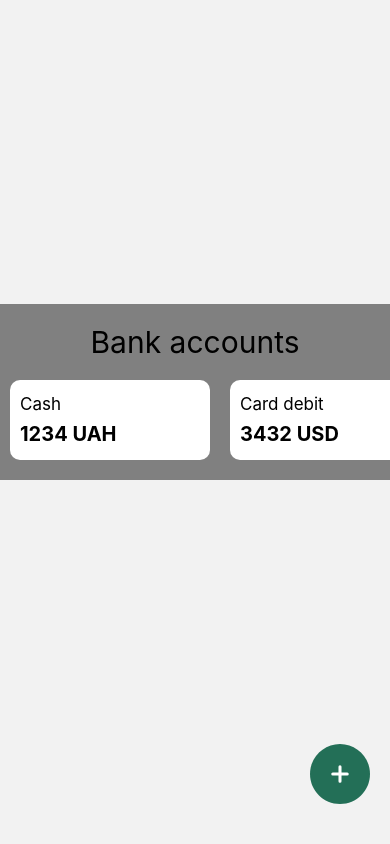
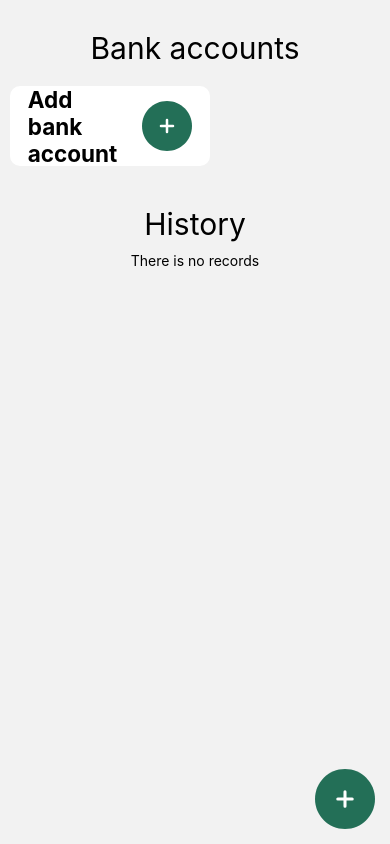
Before and after one commit to A-Why-not-fork-repositories-Good-Luck/Stu-Griffin-finance-tracker-app, a React Native app: screen /main-page in a window 390 px wide. Built offline with nearby package versions, Linux system fonts and the light colour scheme.

Commit message:
Added saving in async storage

```diff
--- /dev/null
+++ b/assets/icons/GrayCircleIcon.tsx
@@ -0,0 +1,15 @@
+import * as React from 'react';
+import Svg, { SvgProps, Circle } from 'react-native-svg';
+
+const SvgComponent = (props: SvgProps) => (
+	<Svg
+		xmlns="http://www.w3.org/2000/svg"
+		viewBox="0 0 512 512"
+		xmlSpace="preserve"
+		{...props}
+	>
+		<Circle cx={256} cy={256} r={256} />
+	</Svg>
+);
+
+export default SvgComponent;
--- a/package.json
+++ b/package.json
@@ -9,6 +9,7 @@
     "web": "expo start --web"
   },
   "dependencies": {
+    "@react-native-async-storage/async-storage": "~1.17.3",
     "@react-native-picker/picker": "^2.4.8",
     "@react-navigation/native": "^6.0.16",
     "@react-navigation/native-stack": "^6.9.4",
--- a/src/Navigation.tsx
+++ b/src/Navigation.tsx
@@ -1,4 +1,4 @@
-import * as React from 'react';
+import React from 'react';
 import MainPage from './view/MainPage';
 import CreateRecord from './view/CreateRecord';
 import { NavigationContainer } from '@react-navigation/native';
--- a/src/model/bankAccount.ts
+++ b/src/model/bankAccount.ts
@@ -9,29 +9,4 @@ export const bankAccountFormState: BankAccountI = {
 	currency: '',
 };
 
-export const bankAccountsStore: Array<BankAccountI> = [
-	{
-		id: '1',
-		title: 'Cash',
-		ammount: '1234',
-		currency: 'UAH',
-	},
-	{
-		id: '2',
-		title: 'Card debit',
-		ammount: '3432',
-		currency: 'USD',
-	},
-	{
-		id: '3',
-		title: 'Card credit',
-		ammount: '566',
-		currency: 'UAH',
-	},
-	{
-		id: '4',
-		title: 'Bank account',
-		ammount: '6765',
-		currency: 'EUR',
-	},
-];
+export const bankAccountsStore: Array<BankAccountI> = [];
--- a/src/redux/bankAccount.ts
+++ b/src/redux/bankAccount.ts
@@ -8,8 +8,11 @@ export const bankAccountsSlice = createSlice({
 		addBankAccount: (state, action) => {
 			return [...state, action.payload];
 		},
+		setBankAccounts: (state, action) => {
+			return [...state, ...action.payload];
+		},
 	},
 });
 
 export default bankAccountsSlice.reducer;
-export const { addBankAccount } = bankAccountsSlice.actions;
+export const { addBankAccount, setBankAccounts } = bankAccountsSlice.actions;
--- a/src/redux/records.ts
+++ b/src/redux/records.ts
@@ -8,8 +8,11 @@ export const recordsSlice = createSlice({
 		addRecord: (state, action) => {
 			return [...state, action.payload];
 		},
+		setRecords: (state, action) => {
+			return [...state, ...action.payload];
+		},
 	},
 });
 
 export default recordsSlice.reducer;
-export const { addRecord } = recordsSlice.actions;
+export const { addRecord, setRecords } = recordsSlice.actions;
--- a/src/view/BankAccounts.tsx
+++ b/src/view/BankAccounts.tsx
@@ -25,10 +25,10 @@ export default function BankAccounts() {
 
 	const renderItem = ({ item }: ItemI) => {
 		return(
-			<View style={styles.card}>
+			<TouchableOpacity style={styles.card}>
 				<Text style={styles.cardTitle}>{item.title}</Text>
 				<Text style={styles.cardText}>{item.ammount} {item.currency}</Text>
-			</View>
+			</TouchableOpacity>
 		);
 	};
 
@@ -90,7 +90,6 @@ const styles = StyleSheet.create({
 	},
 	container: {
 		paddingVertical: 10,
-		backgroundColor: 'gray',
 		justifyContent: 'center',
 		width: Dimensions.get('window').width,
 	},
--- a/src/view/MainPage.tsx
+++ b/src/view/MainPage.tsx
@@ -1,19 +1,83 @@
-import React from 'react';
+import React, { useEffect } from 'react';
 import BankAccounts from './BankAccounts';
+import { RootState } from '../types/redux';
 import { StatusBar } from 'expo-status-bar';
+import { setRecords } from '../redux/records';
+import RecordsHistory from './RecordsHistory';
 import AddIcon from '../../assets/icons/AddIcon';
+import { setBankAccounts } from '../redux/bankAccount';
+import { useDispatch, useSelector } from 'react-redux';
 import { useNavigation } from '@react-navigation/native';
-import { StyleSheet, TouchableOpacity, View, Dimensions } from 'react-native';
+import AsyncStorage from '@react-native-async-storage/async-storage';
+import { ScrollView, StyleSheet, TouchableOpacity, View, Dimensions, AppState } from 'react-native';
 
 const windowWidth = Dimensions.get('window').width;
 const windowHeight = Dimensions.get('window').height;
 
 export default function MainPage() {
+	const dispatch = useDispatch();
 	const navigation: any = useNavigation();
+	const records = useSelector((state: RootState) => state.records);
+	const bankAccounts = useSelector((state: RootState) => state.bankAccounts);
 
+	// AsyncStorage.removeItem('records');
+	// AsyncStorage.removeItem('bank-accounts');
+
+	useEffect(() => {
+		const subscription = AppState.addEventListener('change', nextAppState => {
+			switch(nextAppState) {
+			case 'active':
+				getDataFromAsyncStorage('records');
+				getDataFromAsyncStorage('bank-accounts');
+				break;
+			case 'background':
+				setDataFromAsyncStorage('records', JSON.stringify(records));
+				setDataFromAsyncStorage('bank-accounts', JSON.stringify(bankAccounts));
+				break;
+			default:
+			}
+		});
+		return () => {
+			subscription.remove();
+		};
+	}, [bankAccounts, records]);
+
+	const getDataFromAsyncStorage = async(key: string): Promise<void> => {
+		try {
+			let result: any = await AsyncStorage.getItem(key);
+			(typeof result === 'string') ? result = JSON.parse(result) : result = [];
+			switch(key) {
+			case 'records':
+				dispatch(setRecords(result));
+				break;
+			case 'bank-accounts':
+				dispatch(setBankAccounts(result));
+				break;
+			default:
+			}
+		} catch(e) {
+			console.log(e);
+		}
+	};
+
+	const setDataFromAsyncStorage = async(key: string, value: any): Promise<void> => {
+		try {
+			await AsyncStorage.setItem(key, value);
+			console.log('saved');
+		} catch(e) {
+			console.log(e);
+		}
+	};
 	return (
 		<View style={styles.container}>
-			<BankAccounts/>
+			<ScrollView style={{
+				zIndex: 1,
+				paddingTop: 10,
+				height: windowHeight,
+			}}>
+				<BankAccounts/>
+				<RecordsHistory/>
+			</ScrollView>
 			<TouchableOpacity
 				style={styles.addIcon}
 				onPress={() => navigation.navigate('create-record-page')}
@@ -32,9 +96,10 @@ export default function MainPage() {
 
 const styles = StyleSheet.create({
 	addIcon: {
-		position: 'relative',
-		top: windowHeight - 580,
-		left: windowWidth - 245,
+		zIndex: 100,
+		position: 'absolute',
+		top: windowHeight - 75,
+		left: windowWidth - 75,
 	},
 	container: {
 		flex: 1,
--- /dev/null
+++ b/src/view/RecordsHistory.tsx
@@ -0,0 +1,119 @@
+import { types } from '../model/record';
+import 'react-native-get-random-values';
+import React, { ReactNode } from 'react';
+import { RecordI } from '../types/record';
+import { useSelector } from 'react-redux';
+import { RootState } from '../types/redux';
+import { TypeI } from '../types/recordTypes';
+import { BankAccountI } from '../types/bankAccount';
+import GrayCircleIcon from '../../assets/icons/GrayCircleIcon';
+import { ScrollView, StyleSheet, Text, View, Dimensions, TouchableOpacity } from 'react-native';
+
+export default function RecordsHistory() {
+	const records: Array<RecordI> = useSelector((state: RootState) => state.records);
+	const bankAccounts: Array<BankAccountI> = useSelector((state: RootState) => state.bankAccounts);
+
+	const renderItem = (item: RecordI) => {
+		const typeIcon = types.filter((el: TypeI) => el.title === item.type);
+		const res = bankAccounts.filter((el: BankAccountI) => el.id === item.bankAccountId);
+		return(
+			<TouchableOpacity style={styles.card} key={item.id}>
+				{getRecordTypeIcon(typeIcon[0]?.icon)}
+				<View>
+					<Text style={styles.type}>{item.type}</Text>
+					{getRecordComment(item.comment)}
+				</View>
+				<Text style={[styles.ammount, getRecordAmmountStyle(item.recordType)]}>
+					{getRecordAmmountSymbol(item.recordType)}{item.ammount} {res[0]?.currency}
+				</Text>
+			</TouchableOpacity>
+		);
+	};
+
+	const getRecordComment = (comment: string): ReactNode => {
+		return(
+			(comment !== '') && <Text>{comment}</Text>
+		);
+	};
+
+	const getRecordAmmountStyle = (recordType: string): object => {
+		return(
+			(recordType === 'income') ? {color: 'green'} : {color: 'red'}
+		);
+	};
+
+	const getRecordAmmountSymbol = (recordType: string): string => {
+		return(
+			(recordType === 'income') ? '+' : '-'
+		);
+	};
+
+	const getRecordTypeIcon = (icon: ReactNode|undefined): ReactNode => {
+		return(
+			(icon !== undefined) ?
+				<View style={styles.iconCircle}>
+					{icon}
+				</View>
+				:
+				<GrayCircleIcon width={50} height={50} fill={'gray'}/>
+		);
+	};
+
+	return (
+		<View style={styles.container}>
+			<Text style={styles.title}>History</Text>
+			<ScrollView>
+				{
+					(records.length === 0) ?
+						<Text>There is no records</Text>:
+						records.map((el: RecordI) => {
+							return(
+								renderItem(el)
+							);
+						})
+				}
+			</ScrollView>
+		</View>
+	);
+}
+
+const styles = StyleSheet.create({
+	card: {
+		width: 325,
+		height: 80,
+		padding: 10,
+		borderRadius: 10,
+		marginVertical: 10,
+		flexDirection: 'row',
+		alignItems: 'center',
+		marginHorizontal: 10,
+		backgroundColor: 'white',
+		justifyContent: 'space-between',
+	},
+	type: {
+		fontSize: 17,
+	},
+	title: {
+		fontSize: 30,
+		color: 'black',
+		marginVertical: 10,
+		textAlign: 'center',
+	},
+	ammount: {
+		fontSize: 18,
+		fontWeight: 'bold'
+	},
+	container: {
+		height: 450,
+		paddingVertical: 10,
+		alignItems: 'center',
+		justifyContent: 'center',
+		width: Dimensions.get('window').width,
+	},
+	iconCircle: {
+		padding: 10,
+		borderWidth: 2,
+		borderRadius: 100,
+		borderColor: '#236F57',
+	},
+});
```
Also changed, not shown: 1 other file (tests, documents, lock files or other folders).
